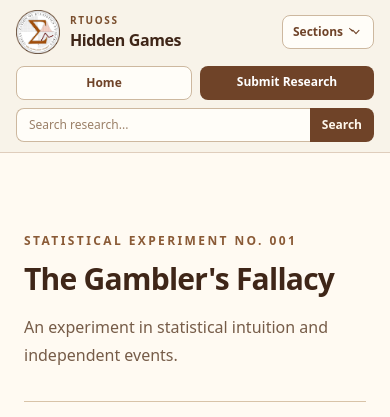
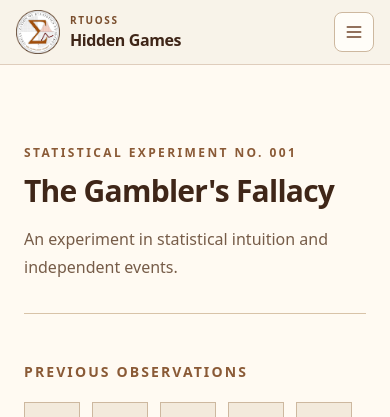
Before and after one commit to Currentflow1/RTU-OSS-Website, a Django app: page /easter/ in a window 390 px wide. Shown: the top 417 px of the page. Run offline with Django 5.2, Linux system fonts and the light colour scheme; some libraries are stand-ins or nearby versions.

Commit message:
mobile header

```diff
--- a/theme/static/css/dist/styles.css
+++ b/theme/static/css/dist/styles.css
@@ -256,6 +256,9 @@
   .mx-auto {
     margin-inline: auto;
   }
+  .my-3 {
+    margin-block: calc(var(--spacing) * 3);
+  }
   .mt-0 {
     margin-top: calc(var(--spacing) * 0);
   }
@@ -406,6 +409,9 @@
   .max-h-16 {
     max-height: calc(var(--spacing) * 16);
   }
+  .min-h-16 {
+    min-height: calc(var(--spacing) * 16);
+  }
   .min-h-24 {
     min-height: calc(var(--spacing) * 24);
   }
@@ -567,6 +573,13 @@
   }
   .gap-8 {
     gap: calc(var(--spacing) * 8);
+  }
+  .space-y-1 {
+    :where(& > :not(:last-child)) {
+      --tw-space-y-reverse: 0;
+      margin-block-start: calc(calc(var(--spacing) * 1) * var(--tw-space-y-reverse));
+      margin-block-end: calc(calc(var(--spacing) * 1) * calc(1 - var(--tw-space-y-reverse)));
+    }
   }
   .space-y-6 {
     :where(& > :not(:last-child)) {
@@ -1686,21 +1699,51 @@
       order: 0;
     }
   }
+  .lg\:block {
+    @media (width >= 64rem) {
+      display: block;
+    }
+  }
   .lg\:flex {
     @media (width >= 64rem) {
       display: flex;
     }
   }
+  .lg\:hidden {
+    @media (width >= 64rem) {
+      display: none;
+    }
+  }
+  .lg\:h-14 {
+    @media (width >= 64rem) {
+      height: calc(var(--spacing) * 14);
+    }
+  }
   .lg\:h-16 {
     @media (width >= 64rem) {
       height: calc(var(--spacing) * 16);
     }
   }
+  .lg\:max-h-14 {
+    @media (width >= 64rem) {
+      max-height: calc(var(--spacing) * 14);
+    }
+  }
   .lg\:max-h-16 {
     @media (width >= 64rem) {
       max-height: calc(var(--spacing) * 16);
     }
   }
+  .lg\:min-h-20 {
+    @media (width >= 64rem) {
+      min-height: calc(var(--spacing) * 20);
+    }
+  }
+  .lg\:w-14 {
+    @media (width >= 64rem) {
+      width: calc(var(--spacing) * 14);
+    }
+  }
   .lg\:w-16 {
     @media (width >= 64rem) {
       width: calc(var(--spacing) * 16);
@@ -1711,6 +1754,11 @@
       width: calc(var(--spacing) * 56);
     }
   }
+  .lg\:w-72 {
+    @media (width >= 64rem) {
+      width: calc(var(--spacing) * 72);
+    }
+  }
   .lg\:w-\[32rem\] {
     @media (width >= 64rem) {
       width: 32rem;
@@ -1719,6 +1767,11 @@
   .lg\:w-auto {
     @media (width >= 64rem) {
       width: auto;
+    }
+  }
+  .lg\:max-w-14 {
+    @media (width >= 64rem) {
+      max-width: calc(var(--spacing) * 14);
     }
   }
   .lg\:max-w-16 {
@@ -1800,6 +1853,11 @@
     @media (width >= 64rem) {
       font-size: var(--text-xl);
       line-height: var(--tw-leading, var(--text-xl--line-height));
+    }
+  }
+  .xl\:w-80 {
+    @media (width >= 80rem) {
+      width: calc(var(--spacing) * 80);
     }
   }
 }
--- a/theme/templates/partials/header.html
+++ b/theme/templates/partials/header.html
@@ -1,22 +1,20 @@
 {% load static %}
 
 <header class="sticky top-0 z-50 border-b border-amber-900/20 bg-[#f8f3e9]">
-    <div class="mx-auto max-w-7xl px-4 py-2.5 sm:px-6 sm:py-3 lg:px-8 lg:py-4">
-        <div class="flex flex-col gap-3 lg:flex-row lg:items-center lg:justify-between lg:gap-6">
+    <div class="mx-auto max-w-7xl px-4 sm:px-6 lg:px-8">
+    <div class="flex min-h-16 items-center justify-between gap-4 lg:min-h-20">
 
-            <!-- Brand + Sections -->
-            <div class="flex min-w-0 items-center justify-between gap-3">
         <a
             href="{% if request.resolver_match.app_name == 'org' %}{% url 'org:home' %}{% else %}{% url 'research:home' %}{% endif %}"
             class="group flex min-w-0 items-center gap-2.5 sm:gap-3"
             aria-label="RTUOSS home"
         >
-                    <div class="flex h-11 w-11 shrink-0 items-center justify-center sm:h-12 sm:w-12 lg:h-16 lg:w-16">
+            <div class="flex h-11 w-11 shrink-0 items-center justify-center sm:h-12 sm:w-12 lg:h-14 lg:w-14">
                 <img
                     id="rtuoss-easter-egg"
                     src="{% static 'research/images/emblem.png' %}"
                     alt="RTUOSS emblem"
-                            class="max-h-11 max-w-11 object-contain transition-transform duration-200 group-hover:scale-[1.03] sm:max-h-12 sm:max-w-12 lg:max-h-16 lg:max-w-16"
+                    class="max-h-11 max-w-11 object-contain transition-transform duration-200 group-hover:scale-[1.03] sm:max-h-12 sm:max-w-12 lg:max-h-14 lg:max-w-14"
                 >
             </div>
 
@@ -47,99 +45,36 @@
             </div>
         </a>
 
-                <!-- Sections -->
-                <div class="relative shrink-0">
-                    <button
-                        type="button"
-                        id="section-menu-button"
-                        aria-expanded="false"
-                        aria-controls="section-menu"
-                        class="inline-flex items-center gap-1.5 rounded-lg border border-[#cdb89f] bg-[#fffdf8] px-2.5 py-2 text-xs font-semibold text-[#6f4328] transition hover:border-[#8a5a36] hover:bg-[#f3eadc] sm:px-3 sm:text-sm"
-                    >
-                        <span>Sections</span>
-
-                        <svg
-                            id="section-menu-icon"
-                            class="h-3.5 w-3.5 transition-transform duration-200 sm:h-4 sm:w-4"
-                            viewBox="0 0 20 20"
-                            fill="currentColor"
-                            aria-hidden="true"
-                        >
-                            <path
-                                fill-rule="evenodd"
-                                d="M5.23 7.21a.75.75 0 011.06.02L10 11.168l3.71-3.938a.75.75 0 111.08 1.04l-4.25 4.51a.75.75 0 01-1.08 0l-4.25-4.51a.75.75 0 01-1.08 1.04l-4.25-4.51a.75.75 0 01.02-1.06z"
-                                clip-rule="evenodd"
-                            />
-                        </svg>
-                    </button>
-
-                    <div
-                        id="section-menu"
-                        class="absolute right-0 top-full z-50 mt-2 hidden w-[min(16rem,calc(100vw-2rem))] overflow-hidden rounded-xl border border-[#d8c3a8] bg-[#fffdf8] shadow-lg sm:left-0 sm:right-auto"
-                    >
-                        <div class="border-b border-[#eadcc9] px-4 py-3">
-                            <p class="text-xs font-semibold uppercase tracking-[0.16em] text-[#8a5a36]">
-                                RTUOSS Sections
-                            </p>
-                        </div>
-
-                        <div class="p-2">
+        <nav class="hidden items-center gap-1 lg:flex">
             <a
                 href="{% url 'research:home' %}"
-                                class="block rounded-lg px-3 py-3 transition hover:bg-[#f3eadc]"
+                class="rounded-lg px-3 py-2 text-sm font-semibold text-[#6f4328] transition hover:bg-[#f3eadc] hover:text-[#3f2618]"
             >
-                                <p class="text-sm font-semibold text-[#3f2618]">
-                                    Digital Library
-                                </p>
+                Research
+            </a>
 
-                                <p class="mt-0.5 text-xs text-[#765c48]">
-                                    Institutional Research Archive
-                                </p>
+            <a
+                href="{% url 'research:field_list' %}"
+                class="rounded-lg px-3 py-2 text-sm font-semibold text-[#6f4328] transition hover:bg-[#f3eadc] hover:text-[#3f2618]"
+            >
+                Research Fields
             </a>
 
             <a
                 href="{% url 'org:home' %}"
-                                class="block rounded-lg px-3 py-3 transition hover:bg-[#f3eadc]"
+                class="rounded-lg px-3 py-2 text-sm font-semibold text-[#6f4328] transition hover:bg-[#f3eadc] hover:text-[#3f2618]"
             >
-                                <p class="text-sm font-semibold text-[#3f2618]">
                 Announcements
-                                </p>
-
-                                <p class="mt-0.5 text-xs text-[#765c48]">
-                                    Organization Updates
-                                </p>
             </a>
-                        </div>
-                    </div>
-                </div>
-            </div>
-
-            <!-- Navigation + Search -->
-            <div class="flex w-full min-w-0 flex-col gap-2 sm:flex-row lg:w-auto lg:items-center lg:gap-3">
-
-                <div class="flex min-w-0 gap-2">
-                    <a
-                        href="{% url 'org:home' %}"
-                        class="flex-1 rounded-lg border border-[#cdb89f] bg-[#fffdf8] px-3 py-2 text-center text-xs font-semibold text-[#6f4328] transition hover:border-[#8a5a36] hover:bg-[#f3eadc] sm:flex-none sm:px-4 sm:py-2.5 sm:text-sm"
-                    >
-                        Home
-                    </a>
-
-                    <a
-                        href="{% url 'research:research_submit' %}"
-                        class="flex-1 rounded-lg bg-[#6f4328] px-3 py-2 text-center text-xs font-semibold text-white transition hover:bg-[#4d2d1c] sm:flex-none sm:px-4 sm:py-2.5 sm:text-sm"
-                    >
-                        Submit Research
-                    </a>
-                </div>
+        </nav>
 
         <form
             method="get"
             action="{% url 'research:search' %}"
-                    class="w-full min-w-0 lg:w-[32rem]"
+            class="hidden min-w-0 lg:block lg:w-72 xl:w-80"
         >
             <label
-                        for="header-search"
+                for="desktop-search"
                 class="sr-only"
             >
                 Search the research archive
@@ -147,34 +82,127 @@
 
             <div class="flex min-w-0">
                 <input
-                            id="header-search"
+                    id="desktop-search"
                     type="search"
                     name="q"
                     value="{{ request.GET.q|default:'' }}"
                     placeholder="Search research..."
-                            class="min-w-0 flex-1 rounded-l-lg border border-[#cdb89f] border-r-0 bg-[#fffdf8] px-3 py-2 text-xs text-[#4a2d1c] outline-none placeholder:text-[#9b8068] focus:border-[#8a5a36] focus:ring-2 focus:ring-[#9a6942]/20 sm:px-4 sm:py-2.5 sm:text-sm"
+                    class="min-w-0 flex-1 rounded-l-lg border border-[#cdb89f] border-r-0 bg-[#fffdf8] px-3 py-2 text-sm text-[#4a2d1c] outline-none placeholder:text-[#9b8068] focus:border-[#8a5a36] focus:ring-2 focus:ring-[#9a6942]/20"
                 >
 
                 <button
                     type="submit"
-                            class="shrink-0 rounded-r-lg bg-[#6f4328] px-3 py-2 text-xs font-semibold text-[#fff8ed] transition hover:bg-[#4d2d1c] sm:px-5 sm:py-2.5 sm:text-sm"
+                    class="shrink-0 rounded-r-lg bg-[#6f4328] px-4 py-2 text-sm font-semibold text-[#fff8ed] transition hover:bg-[#4d2d1c]"
                 >
                     Search
                 </button>
             </div>
         </form>
 
+        <button
+            type="button"
+            id="mobile-menu-button"
+            aria-expanded="false"
+            aria-controls="mobile-menu"
+            class="inline-flex h-10 w-10 shrink-0 items-center justify-center rounded-lg border border-[#cdb89f] bg-[#fffdf8] text-[#6f4328] transition hover:border-[#8a5a36] hover:bg-[#f3eadc] lg:hidden"
+        >
+            <span class="sr-only">Open navigation menu</span>
+
+            <svg
+                id="mobile-menu-icon"
+                class="h-5 w-5"
+                viewBox="0 0 24 24"
+                fill="none"
+                stroke="currentColor"
+                stroke-width="2"
+                aria-hidden="true"
+            >
+                <path
+                    stroke-linecap="round"
+                    stroke-linejoin="round"
+                    d="M4 6h16M4 12h16M4 18h16"
+                />
+            </svg>
+        </button>
+
+    </div>
+
+    <div
+        id="mobile-menu"
+        class="hidden border-t border-[#eadcc9] pb-4 pt-4 lg:hidden"
+    >
+        <nav class="space-y-1">
+            <a
+                href="{% url 'research:home' %}"
+                class="block rounded-lg px-3 py-3 text-sm font-semibold text-[#3f2618] transition hover:bg-[#f3eadc]"
+            >
+                Research
+            </a>
+
+            <a
+                href="{% url 'research:field_list' %}"
+                class="block rounded-lg px-3 py-3 text-sm font-semibold text-[#3f2618] transition hover:bg-[#f3eadc]"
+            >
+                Research Fields
+            </a>
+
+            <a
+                href="{% url 'org:home' %}"
+                class="block rounded-lg px-3 py-3 text-sm font-semibold text-[#3f2618] transition hover:bg-[#f3eadc]"
+            >
+                Announcements
+            </a>
+
+            <div class="my-3 border-t border-[#eadcc9]"></div>
+
+            <a
+                href="{% url 'research:research_submit' %}"
+                class="block rounded-lg bg-[#6f4328] px-3 py-3 text-center text-sm font-semibold text-white transition hover:bg-[#4d2d1c]"
+            >
+                Submit Research
+            </a>
+        </nav>
+        <form
+            method="get"
+            action="{% url 'research:search' %}"
+            class="mt-4"
+        >
+            <label
+                for="mobile-search"
+                class="sr-only"
+            >
+                Search the research archive
+            </label>
+
+            <div class="flex min-w-0">
+                <input
+                    id="mobile-search"
+                    type="search"
+                    name="q"
+                    value="{{ request.GET.q|default:'' }}"
+                    placeholder="Search research..."
+                    class="min-w-0 flex-1 rounded-l-lg border border-[#cdb89f] border-r-0 bg-[#fffdf8] px-3 py-2.5 text-sm text-[#4a2d1c] outline-none placeholder:text-[#9b8068] focus:border-[#8a5a36] focus:ring-2 focus:ring-[#9a6942]/20"
+                >
+
+                <button
+                    type="submit"
+                    class="shrink-0 rounded-r-lg bg-[#6f4328] px-4 py-2.5 text-sm font-semibold text-[#fff8ed] transition hover:bg-[#4d2d1c]"
+                >
+                    Search
+                </button>
+            </div>
+        </form>
     </div>
 
 </div>
-    </div>
+
 </header>
 
 <script>
     document.addEventListener("DOMContentLoaded", function () {
-        const button = document.getElementById("section-menu-button");
-        const menu = document.getElementById("section-menu");
-        const icon = document.getElementById("section-menu-icon");
+        const button = document.getElementById("mobile-menu-button");
+        const menu = document.getElementById("mobile-menu");
+        const icon = document.getElementById("mobile-menu-icon");
 
         if (!button || !menu || !icon) {
             return;
@@ -185,18 +213,22 @@
 
             button.setAttribute("aria-expanded", String(!isOpen));
             menu.classList.toggle("hidden", isOpen);
-            icon.classList.toggle("rotate-180", !isOpen);
-        });
 
-        document.addEventListener("click", function (event) {
-            if (
-                !button.contains(event.target) &&
-                !menu.contains(event.target)
-            ) {
-                button.setAttribute("aria-expanded", "false");
-                menu.classList.add("hidden");
-                icon.classList.remove("rotate-180");
-            }
+            icon.innerHTML = isOpen
+                ? `
+                    <path
+                        stroke-linecap="round"
+                        stroke-linejoin="round"
+                        d="M4 6h16M4 12h16M4 18h16"
+                    />
+                `
+                : `
+                    <path
+                        stroke-linecap="round"
+                        stroke-linejoin="round"
+                        d="M6 6l12 12M6 18L18 6"
+                    />
+                `;
         });
     });
 </script>
```
Lines whose indentation alone changed are shown as unchanged.
